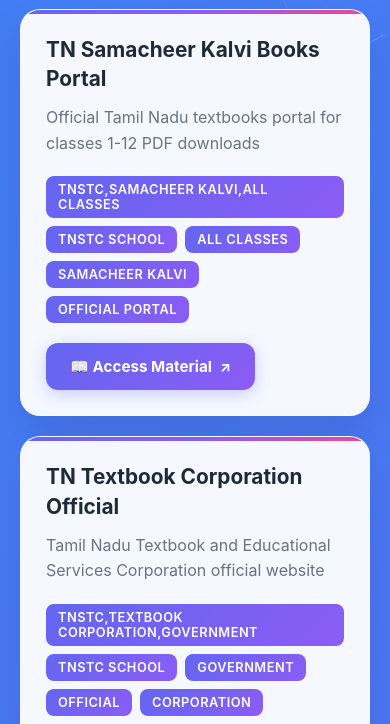
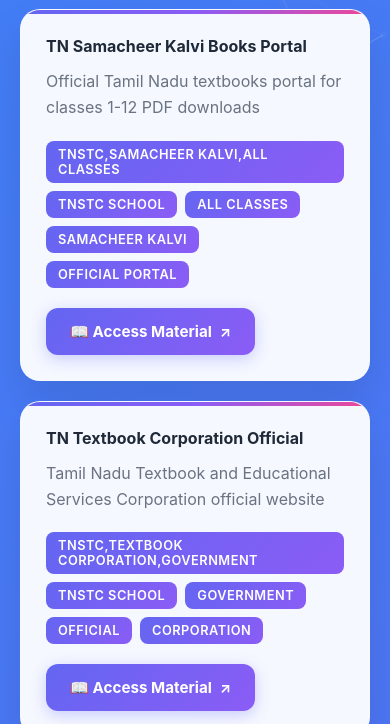
Before and after one commit to monuMohan152/books, a plain HTML site: page index.html in a window 390 px wide. Shown: the part 773-1497 px from the top of the page. Drawn offline with nearby package versions, Linux system fonts and the light colour scheme.

Commit message:
Update index.html

```diff
--- a/index.html
+++ b/index.html
@@ -1,5 +1,6 @@
 <!DOCTYPE html>
 <html lang="en">
+
 <head>
     <meta charset="UTF-8" />
     <meta name="viewport" content="width=device-width, initial-scale=1.0" />
@@ -148,7 +149,6 @@
               max-height: 200px;
               overflow-y: auto;
               padding: 10px;
-      overflow-x: auto; /* Optional: allows horizontal scroll on small screens */
             }
 
             .filter-btn {
@@ -162,17 +162,11 @@
               font-size: 0.9rem;
               cursor: pointer;
               transition: all 0.3s ease;
-
               white-space: nowrap;
-      overflow: visible;
-      text-overflow: unset;
-
               text-align: center;
-      min-width: max-content;     /* ensures full text shows */
-      flex-shrink: 0;             /* prevents squeezing */
+              min-width: 80px;
               box-shadow: 0 4px 15px rgba(0, 0, 0, 0.1);
             }
-
 
         .filter-btn:hover {
           background: linear-gradient(135deg, #6366f1, #8b5cf6);
@@ -354,23 +348,6 @@
           0% { transform: rotate(0deg); }
           100% { transform: rotate(360deg); }
         }
-    body {
-      overflow-x: hidden;
-    }
-
-    .material-card,
-    .material-title,
-    .material-description,
-    .filter-btn {
-      word-wrap: break-word;
-      overflow-wrap: break-word;
-      word-break: break-word;
-    }
-
-    .material-card {
-      max-width: 100%;
-    }
-
 
         /* Responsive Design */
         @media (max-width: 768px) {
@@ -411,6 +388,19 @@
           .material-card {
             padding: 25px;
           }
+          .material-title,
+            .material-description {
+              font-size: 1rem;
+              word-break: break-word;
+            }
+
+            .filter-btn {
+              min-width: unset; /* remove rigid width */
+              max-width: 100%;
+              white-space: normal; /* allow wrapping */
+              word-break: break-word;
+            }
+
         }
 
         /* Custom scrollbar for filters */
@@ -433,6 +423,7 @@
         }
     </style>
 </head>
+
 <body>
     <div id="particles-js" style="position: fixed; width: 100%; height: 100%; z-index: -1;"></div>
     <div class="container">
@@ -854,4 +845,5 @@
     </script>
 
 </body>
+
 </html>
```
Lines whose indentation alone changed are shown as unchanged.
